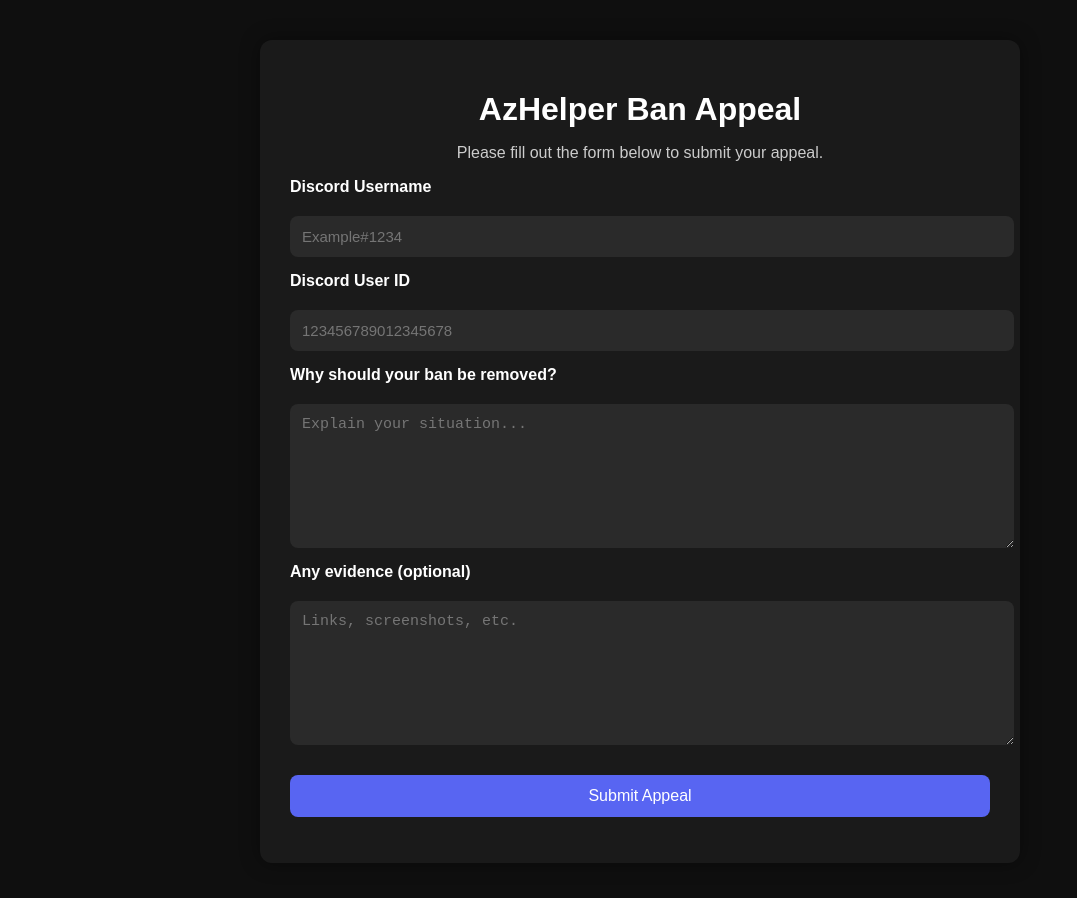
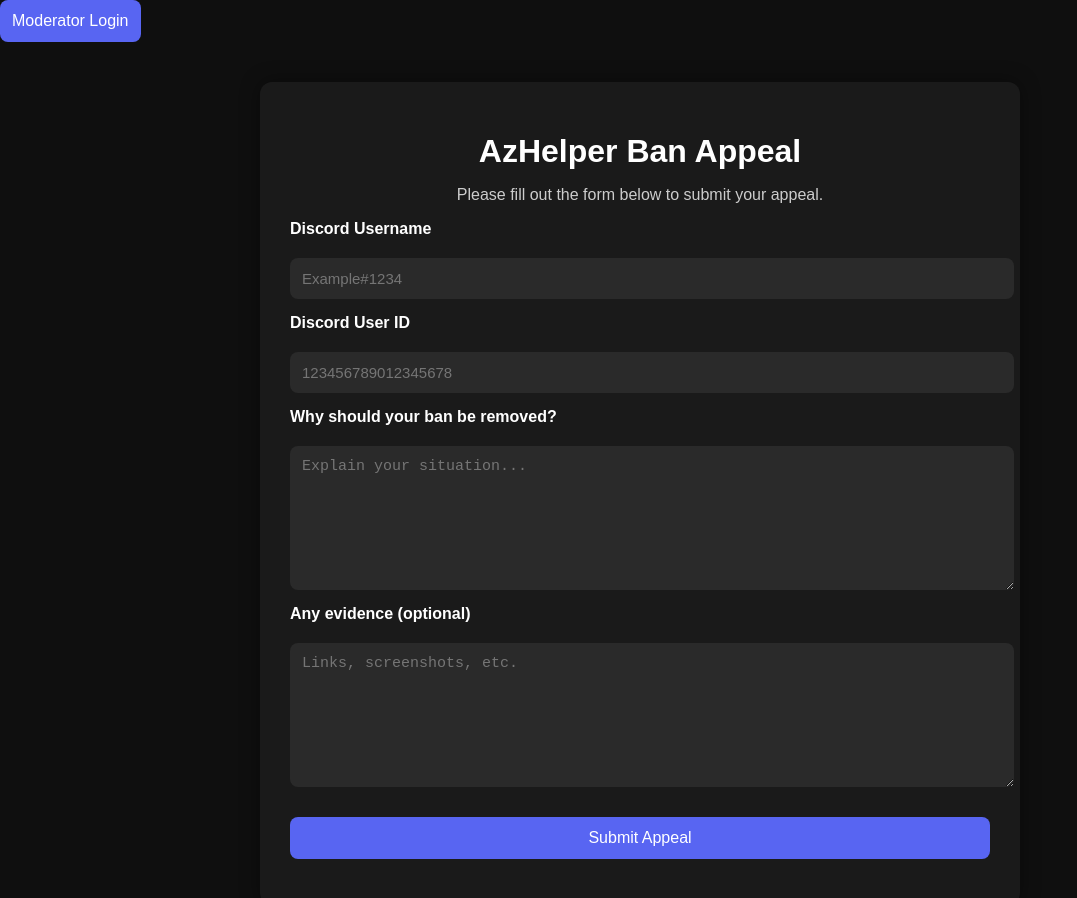
Before and after one commit to RandomPancakeBoi/AzHelper-ModPanel, a plain HTML site: page index.html in a window 1280 px wide. Shown: the whole page, without its empty margins (0-1077 px from the left). Drawn offline with Linux system fonts and the light colour scheme.

Commit message:
Update index.html

```diff
--- a/index.html
+++ b/index.html
@@ -11,6 +11,10 @@
     <link rel="stylesheet" href="style.css" />
 </head>
 <body>
+    <a href="https://azhelper-modpanel.onrender.com/auth/login">
+      <button class="login-btn">Moderator Login</button>
+    </a>
+
 
     <div class="container">
         <h1>AzHelper Ban Appeal</h1>
```
